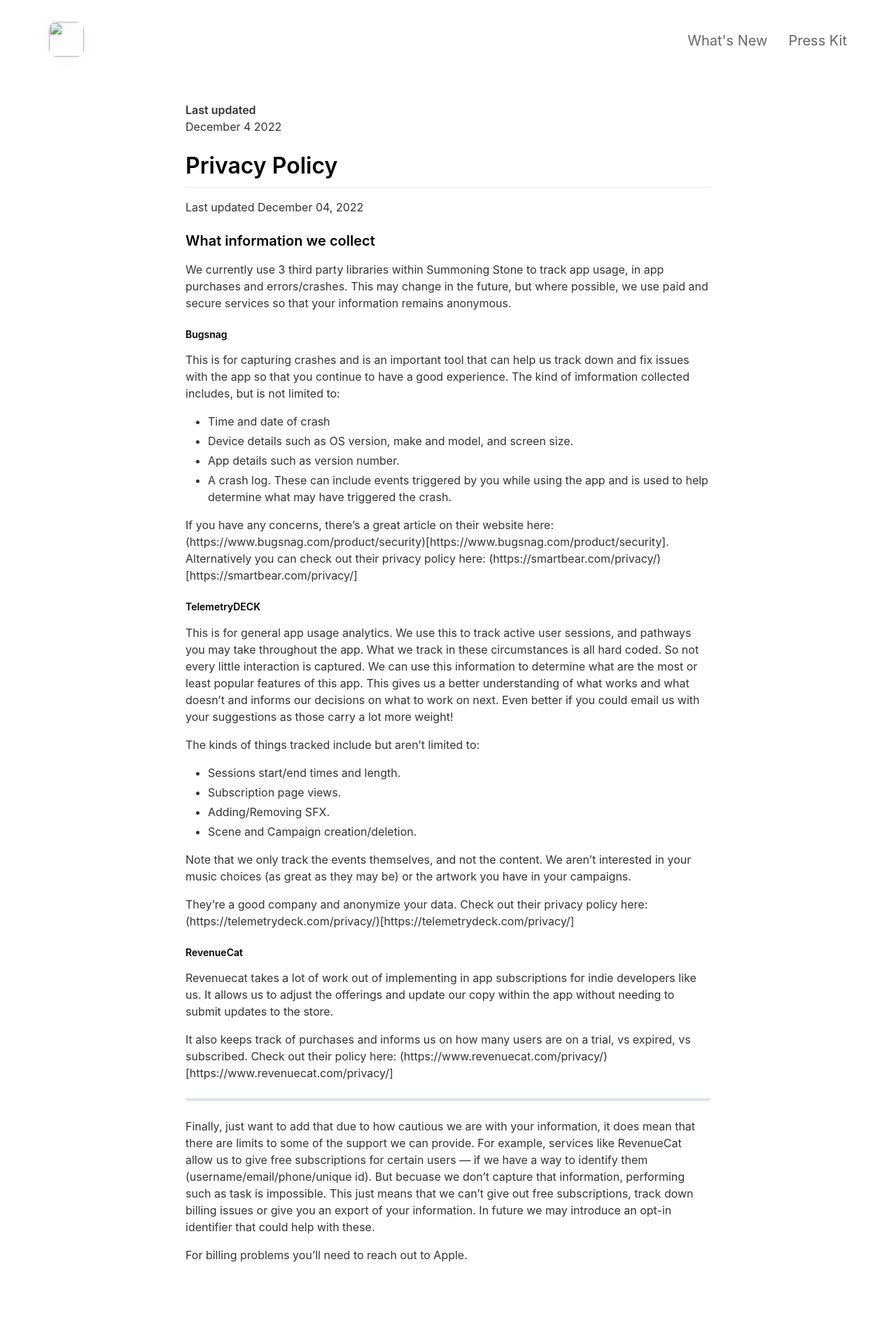
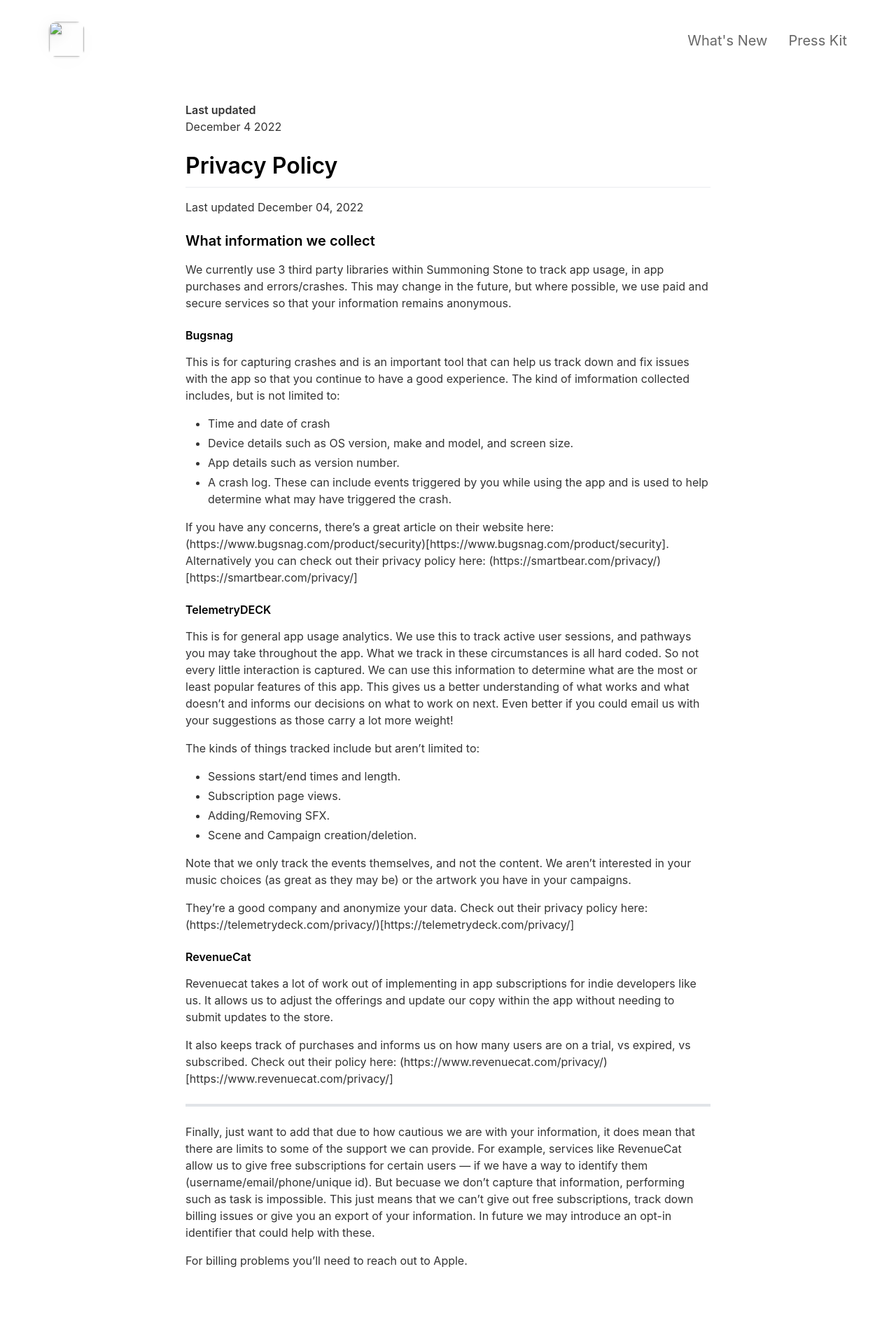
Before and after one commit to BeauNouvelle/summoning-stone-web, a Jekyll site: the page built from _pages/privacypolicy.md, in a window 1280 px wide. Shown: the whole page at 70% size. Built offline with Jekyll 4.4.1, drawn with Linux system fonts in a browser that asks for light colours; nearby versions of some CDN libraries.

Commit message:
increased heading size

```diff
--- a/_pages/privacypolicy.md
+++ b/_pages/privacypolicy.md
@@ -13,7 +13,7 @@ Last updated December 04, 2022
 ### What information we collect
 We currently use 3 third party libraries within Summoning Stone to track app usage, in app purchases and errors/crashes. This may change in the future, but where possible, we use paid and secure services so that your information remains anonymous.
 
-##### Bugsnag
+#### Bugsnag
 
 This is for capturing crashes and is an important tool that can help us track down and fix issues with the app so that you continue to have a good experience. The kind of imformation collected includes, but is not limited to:
 
@@ -24,7 +24,7 @@ This is for capturing crashes and is an important tool that can help us track do
 
 If you have any concerns, there's a great article on their website here: (https://www.bugsnag.com/product/security)[https://www.bugsnag.com/product/security]. Alternatively you can check out their privacy policy here: (https://smartbear.com/privacy/)[https://smartbear.com/privacy/]
 
-##### TelemetryDECK
+#### TelemetryDECK
 
 This is for general app usage analytics. We use this to track active user sessions, and pathways you may take throughout the app. What we track in these circumstances is all hard coded. So not every little interaction is captured. We can use this information to determine what are the most or least popular features of this app. This gives us a better understanding of what works and what doesn't and informs our decisions on what to work on next. Even better if you could email us with your suggestions as those carry a lot more weight!
 
@@ -39,7 +39,7 @@ Note that we only track the events themselves, and not the content. We aren't in
 
 They're a good company and anonymize your data. Check out their privacy policy here: (https://telemetrydeck.com/privacy/)[https://telemetrydeck.com/privacy/]
 
-##### RevenueCat
+#### RevenueCat
 Revenuecat takes a lot of work out of implementing in app subscriptions for indie developers like us. It allows us to adjust the offerings and update our copy within the app without needing to submit updates to the store.
 
 It also keeps track of purchases and informs us on how many users are on a trial, vs expired, vs subscribed. Check out their policy here: (https://www.revenuecat.com/privacy/)[https://www.revenuecat.com/privacy/]
```
